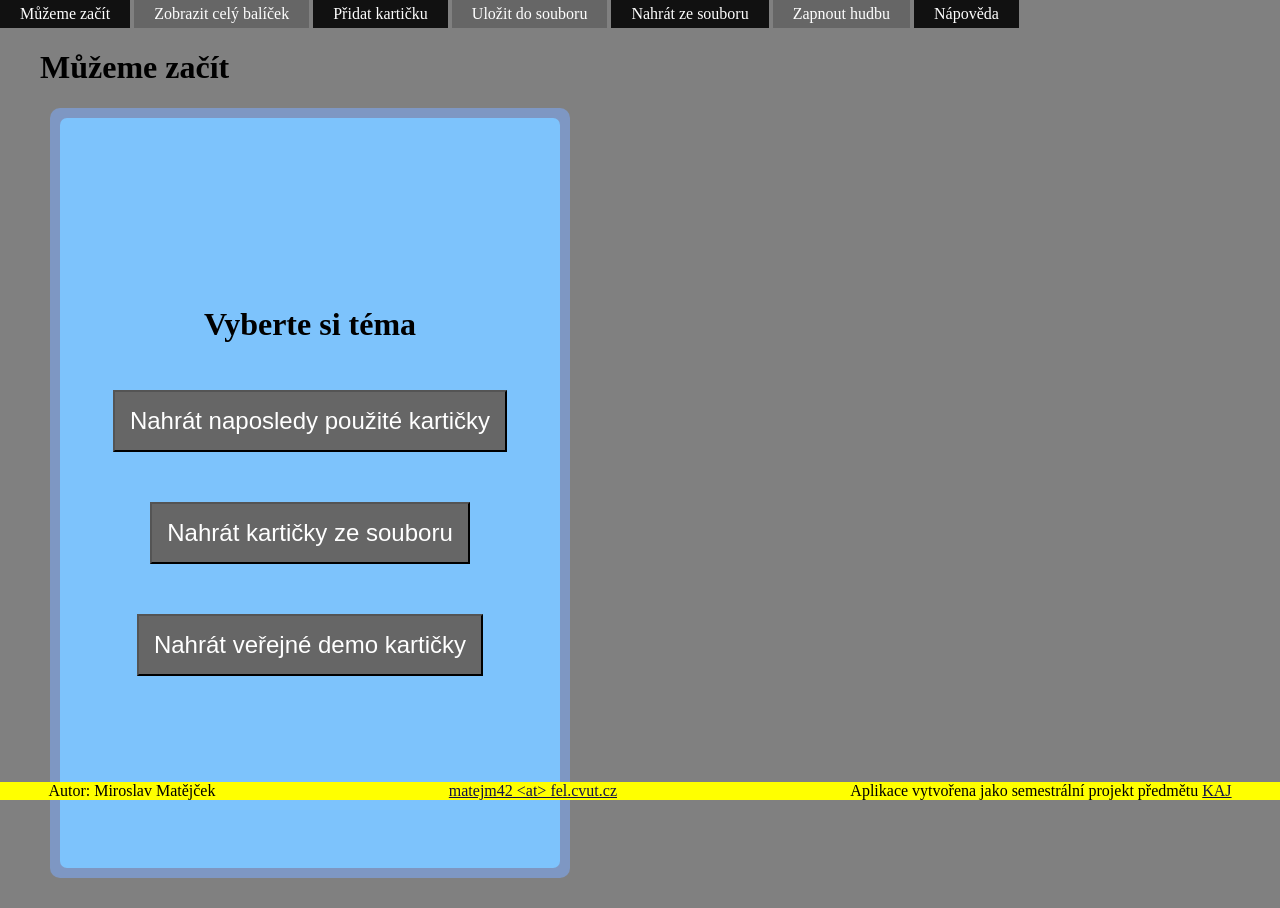
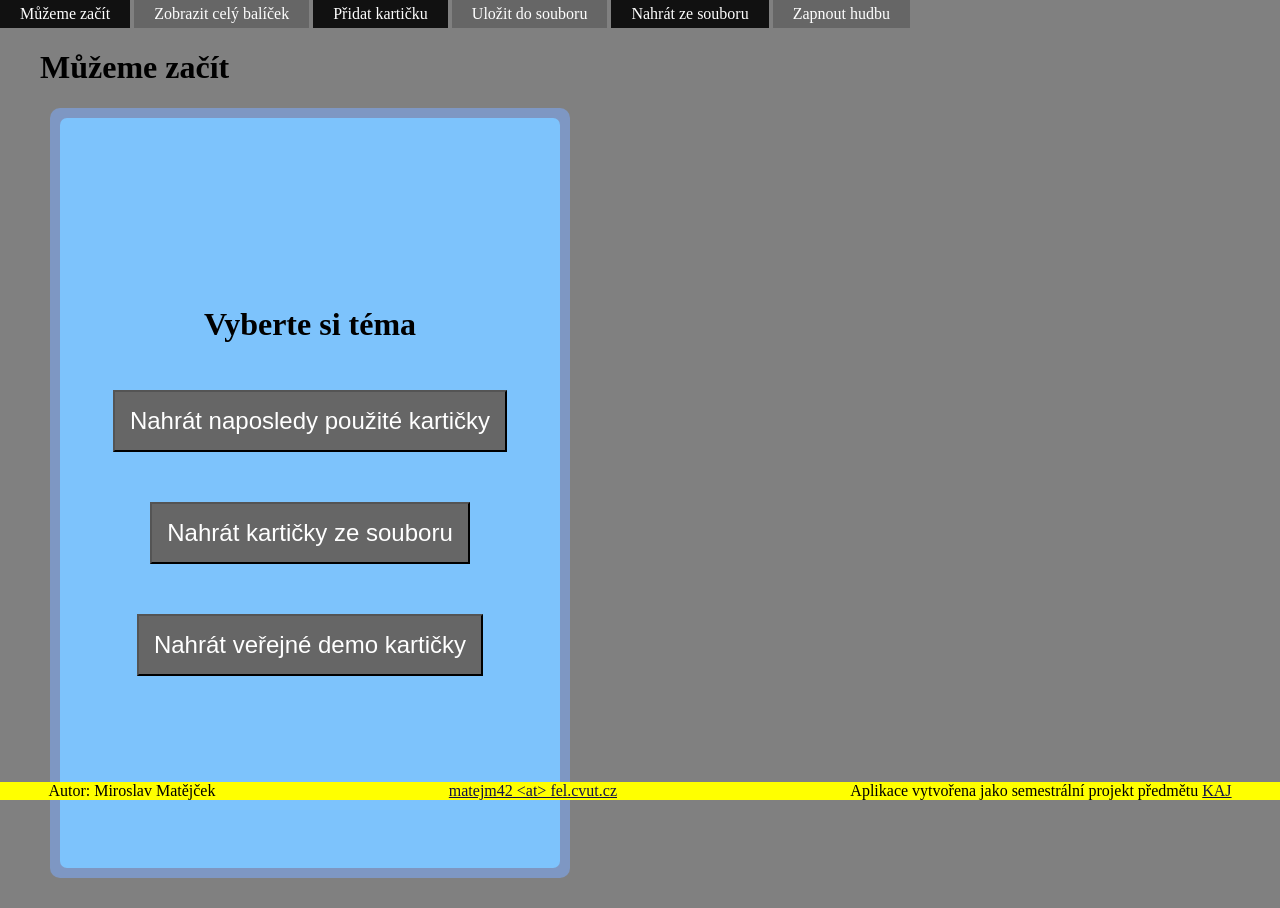
Before and after one commit to matejm42/karticky, a plain HTML site: page index.html in a window 1280 px wide. Drawn offline with Linux system fonts and the light colour scheme.

Commit message:
remove not working button

```diff
--- a/index.html
+++ b/index.html
@@ -21,7 +21,7 @@
                 <li id="button-save"><a href="">Uložit do souboru</a></li>
                 <li id="button-load"><a href="">Nahrát ze souboru</a></li>
                 <li id="button-music" state="off"><a href="">Zapnout hudbu</a></li>
-                <li id="button-help" state="off"><a href="">Nápověda</a></li>
+                <!--li id="button-help" state="off"><a href="">Nápověda</a></li-->
             </ul>
         </nav>
         <audio loop="true" class="music">
```
